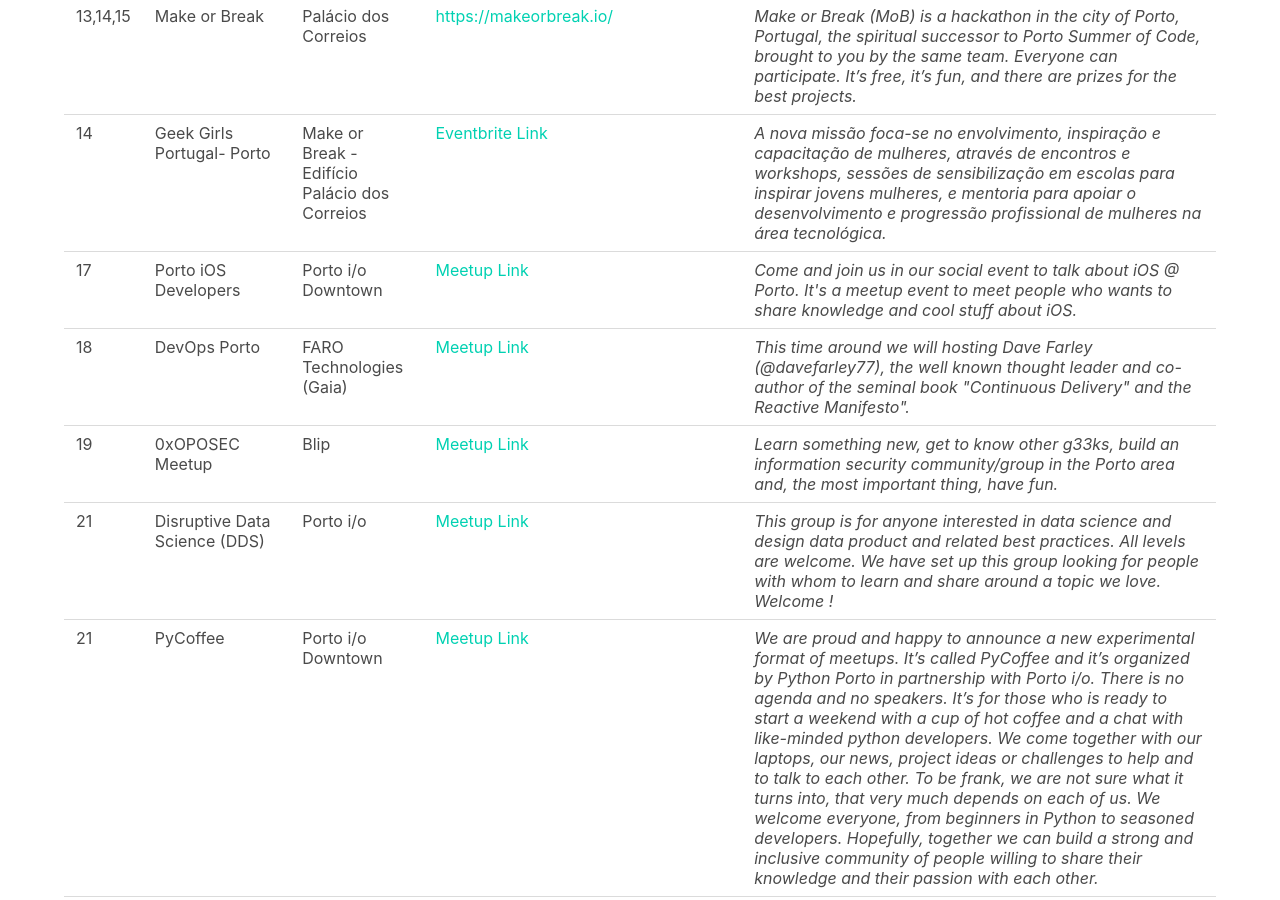
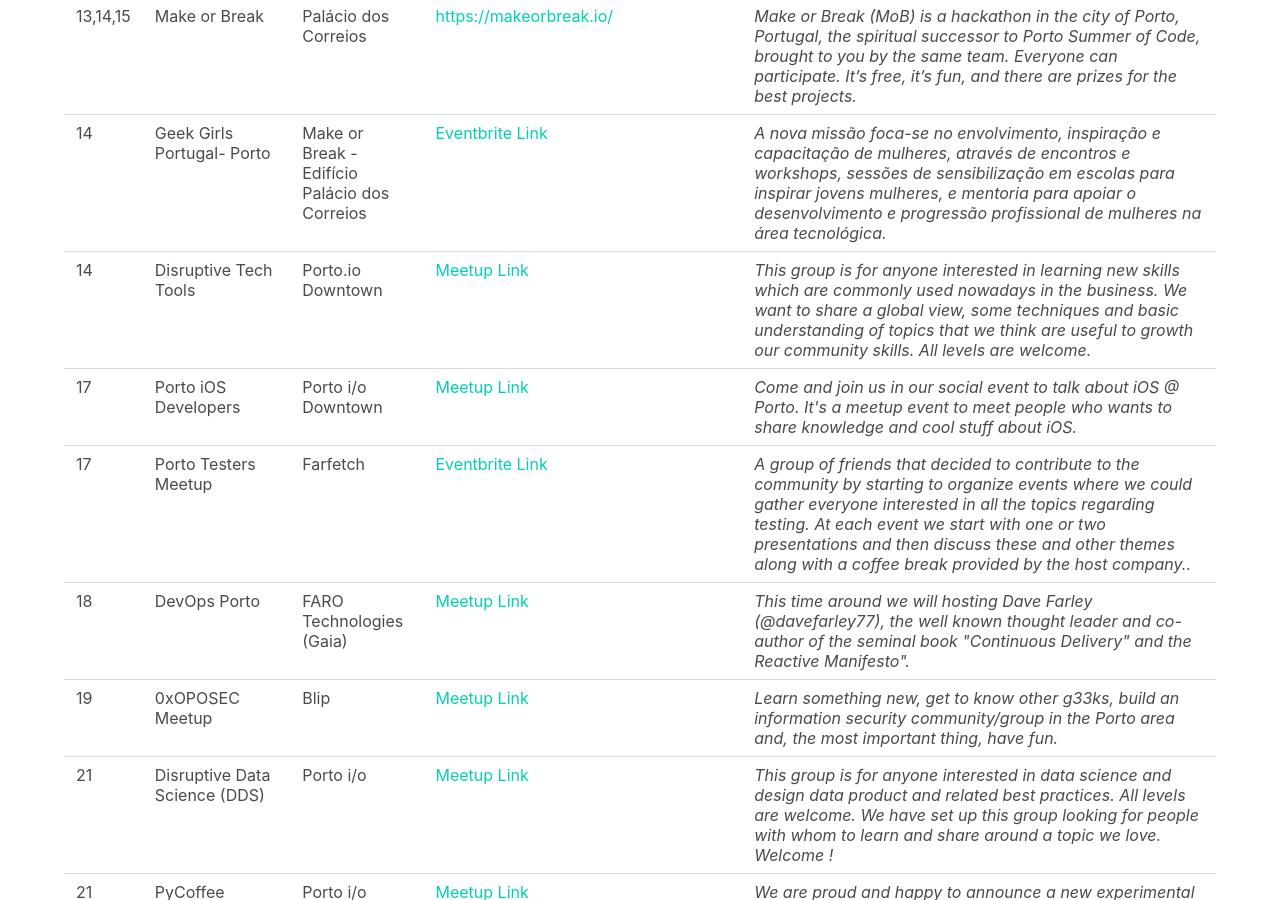
Before and after one commit to DevOpsPorto/devopsporto.github.io, a Jekyll site: the page built from events.html, in a window 1280 px wide and 900 px high, scrolled down 1583 px. Built offline with Jekyll 4.4.1, drawn with Linux system fonts in a browser that asks for light colours.

Commit message:
Add PTM and Disruptive Tech tools events

```diff
--- a/events.html
+++ b/events.html
@@ -140,6 +140,17 @@
             </td>
         </tr>
         <tr>
+            <td>14</td>
+            <td>Disruptive Tech Tools</td>
+            <td>Porto.io Downtown</td>
+            <td>
+                <a href="https://www.meetup.com/pt-BR/Disruptive-Tech-Tools/events/248869709/" target="_blank">Meetup Link</a>
+            </td>
+            <td>
+                <i>This group is for anyone interested in learning new skills which are commonly used nowadays in the business. We want to share a global view, some techniques and basic understanding of topics that we think are useful to growth our community skills. All levels are welcome.</i>
+            </td>
+        </tr>
+        <tr>
             <td>17</td>
             <td>Porto iOS Developers</td>
             <td>Porto i/o Downtown</td>
@@ -148,6 +159,18 @@
             </td>
             <td>
                 <i>Come and join us in our social event to talk about iOS @ Porto. It's a meetup event to meet people who wants to share knowledge and cool stuff about iOS.</i>
+            </td>
+        </tr>
+        <tr>
+            <td>17</td>
+            <td>Porto Testers Meetup</td>
+            <td>Farfetch</td>
+            <td>
+                <a href="https://www.eventbrite.pt/e/bilhetes-porto-testers-meetup-26-43925140277?aff=es2" target="_blank">Eventbrite Link</a>
+            </td>
+            <td>
+                <i>A group of friends that decided to contribute to the community by starting to organize events where we could gather everyone interested in all the topics regarding testing.
+                    At each event we start with one or two presentations and then discuss these and other themes along with a coffee break provided by the host company..</i>
             </td>
         </tr>
         <tr>
```
